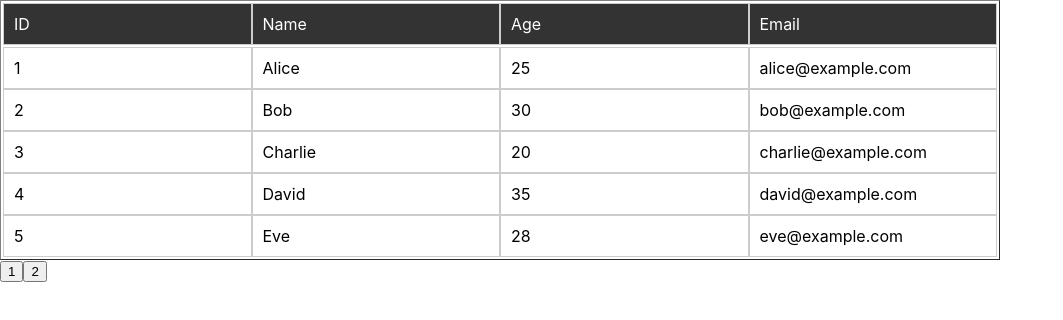
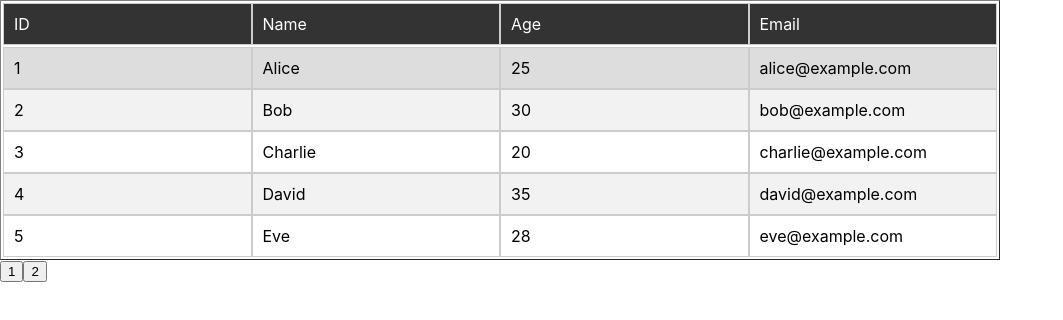
Before and after one commit to yhyancy/React_table_demo, a React (Create React App) app: page / in a window 1280 px wide. In both pictures the pointer is over the element 500 px from the left and 68 px from the top of the page. Shown: the top 320 px of the page, without its empty margins (0-1063 px from the left). Built offline with nearby package versions, Linux system fonts and the light colour scheme.

Commit message:
modify css

```diff
--- a/src/components/Table/index.css
+++ b/src/components/Table/index.css
@@ -1,4 +1,4 @@
-thead{
+thead {
   background-color: #333;
   color: #fff;
 }
@@ -13,3 +13,11 @@ thead{
   padding: 10px;
   border: 1px solid #ccc;
 }
+
+tbody .row:nth-child(even) {
+  background-color: #f2f2f2;
+}
+
+tbody .row:hover {
+  background-color: #ddd;
+}
--- a/src/components/Table/index.tsx
+++ b/src/components/Table/index.tsx
@@ -69,7 +69,7 @@ const Table: React.FC<TableProps> = ({
   const renderTableBody = () => {
     return (
       <tbody>
-        {/* fixed column */}
+        {/* left fixed column */}
         {fixedColumnsData.map((row) => (
           <div key={row.id} className="row">
             {columns.slice(0, fixedColumns).map((column) => (
```
Lines whose indentation alone changed are shown as unchanged.
